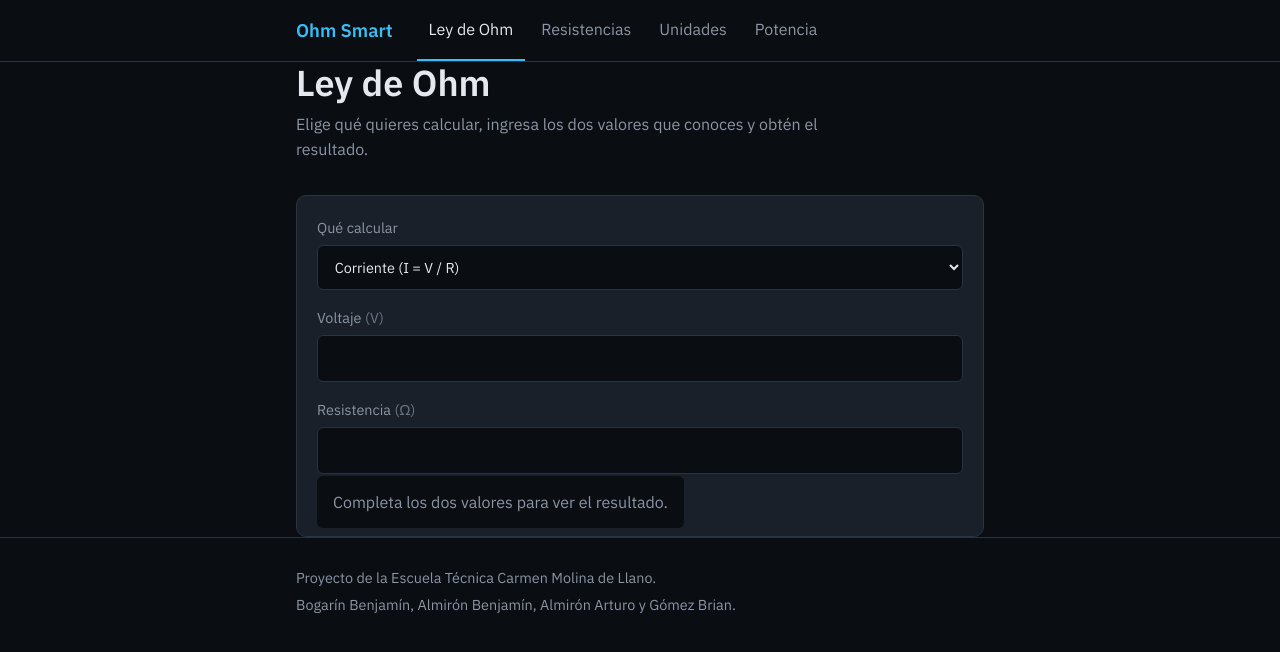
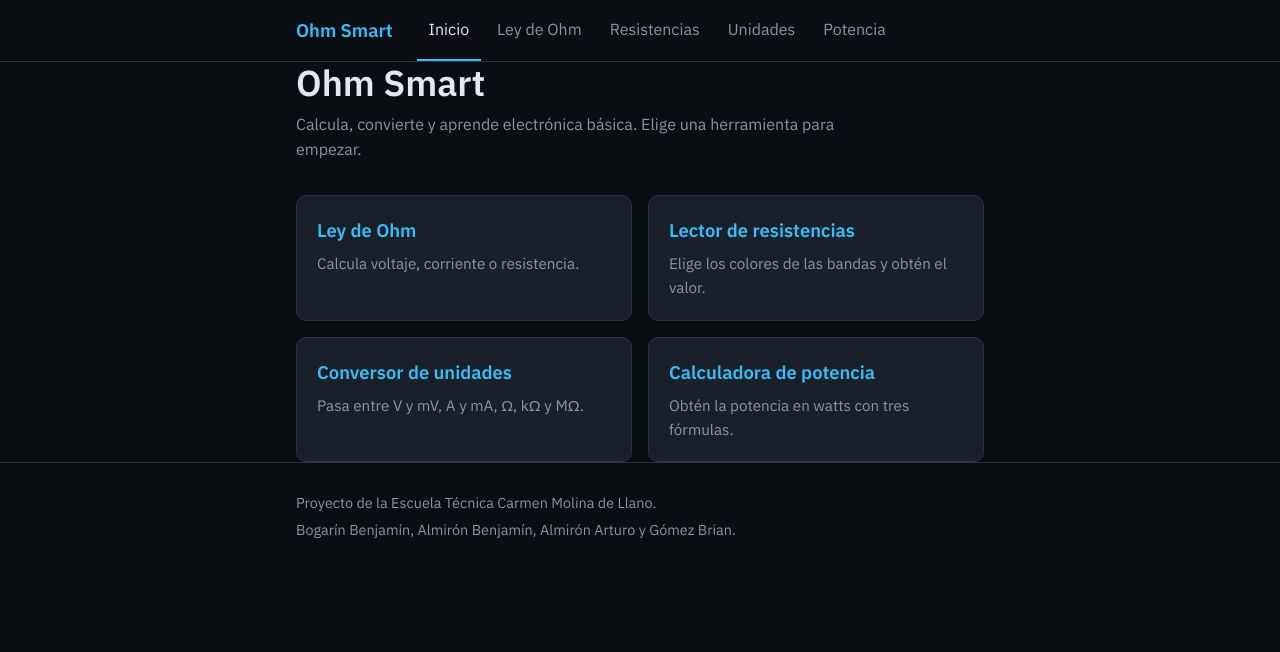
Before and after one commit to benjaminbogarin03-web/Ohm-Smart, a plain HTML site: page index.html in a window 1280 px wide. Drawn offline with Linux system fonts and the light colour scheme.

Commit message:
Update index.html

```diff
--- a/index.html
+++ b/index.html
@@ -44,6 +44,14 @@ input:focus,select:focus{border-color:var(--blue)}
 .sw button.on{border-color:var(--sky);box-shadow:0 0 0 2px var(--bg),0 0 0 4px var(--sky)}
 .rv{font:500 2rem "IBM Plex Mono",monospace;color:var(--sky)}
 .rt{color:var(--mute);margin:.25rem 0 0}
+.menu{display:grid;grid-template-columns:1fr 1fr;gap:1rem}
+.menu a{display:block;padding:1.25rem;background:var(--panel);border:1px solid var(--line);border-radius:10px;color:var(--txt);text-decoration:none}
+.menu a:hover{border-color:var(--blue)}
+.menu h2{margin:0 0 .35rem;font-size:1.15rem;font-weight:600;color:var(--sky)}
+.menu p{margin:0;color:var(--mute);font-size:.95rem}
+.volver{display:inline-block;color:var(--mute);text-decoration:none;margin-bottom:1.25rem;font-size:.9rem}
+.volver:hover{color:var(--txt)}
+@media(max-width:560px){.menu{grid-template-columns:1fr}}
 footer{border-top:1px solid var(--line);color:var(--mute);font-size:.9rem;padding:1.5rem 0 2.5rem}
 footer p{margin:.25rem 0}
 @media(max-width:480px){.sw button{width:2.4rem;height:2.4rem}}
@@ -51,8 +59,9 @@ footer p{margin:.25rem 0}
 </head>
 <body>
 <header><div class="wrap">
-  <span class="brand">Ohm Smart</span>
+  <a class="brand" href="#inicio" style="text-decoration:none">Ohm Smart</a>
   <nav aria-label="Herramientas">
+    <a href="#inicio" data-v="inicio">Inicio</a>
     <a href="#ohm" data-v="ohm">Ley de Ohm</a>
     <a href="#res" data-v="res">Resistencias</a>
     <a href="#uni" data-v="uni">Unidades</a>
@@ -61,9 +70,21 @@ footer p{margin:.25rem 0}
 </div></header>
 
 <main class="wrap">
-  <section id="ohm"><h1>Ley de Ohm</h1><p class="sub">Elige qué quieres calcular, ingresa los dos valores que conoces y obtén el resultado.</p><div class="tool"></div></section>
+  <section id="inicio">
+    <h1>Ohm Smart</h1>
+    <p class="sub">Calcula, convierte y aprende electrónica básica. Elige una herramienta para empezar.</p>
+    <div class="menu">
+      <a href="#ohm"><h2>Ley de Ohm</h2><p>Calcula voltaje, corriente o resistencia.</p></a>
+      <a href="#res"><h2>Lector de resistencias</h2><p>Elige los colores de las bandas y obtén el valor.</p></a>
+      <a href="#uni"><h2>Conversor de unidades</h2><p>Pasa entre V y mV, A y mA, Ω, kΩ y MΩ.</p></a>
+      <a href="#pot"><h2>Calculadora de potencia</h2><p>Obtén la potencia en watts con tres fórmulas.</p></a>
+    </div>
+  </section>
+
+  <section id="ohm" hidden><a class="volver" href="#inicio">← Menú principal</a><h1>Ley de Ohm</h1><p class="sub">Elige qué quieres calcular, ingresa los dos valores que conoces y obtén el resultado.</p><div class="tool"></div></section>
 
   <section id="res" hidden>
+    <a class="volver" href="#inicio">← Menú principal</a>
     <h1>Lector de resistencias</h1>
     <p class="sub">Elige la cantidad de bandas y toca el color de cada una. El valor se calcula al instante.</p>
     <div class="panel">
@@ -74,9 +95,9 @@ footer p{margin:.25rem 0}
     </div>
   </section>
 
-  <section id="uni" hidden><h1>Conversor de unidades</h1><p class="sub">Convierte voltios, amperios y ohmios entre sus múltiplos.</p><div class="tool"></div></section>
+  <section id="uni" hidden><a class="volver" href="#inicio">← Menú principal</a><h1>Conversor de unidades</h1><p class="sub">Convierte voltios, amperios y ohmios entre sus múltiplos.</p><div class="tool"></div></section>
 
-  <section id="pot" hidden><h1>Calculadora de potencia</h1><p class="sub">Calcula la potencia eléctrica en watts con la fórmula que se ajuste a tus datos.</p><div class="tool"></div></section>
+  <section id="pot" hidden><a class="volver" href="#inicio">← Menú principal</a><h1>Calculadora de potencia</h1><p class="sub">Calcula la potencia eléctrica en watts con la fórmula que se ajuste a tus datos.</p><div class="tool"></div></section>
 </main>
 
 <footer><div class="wrap">
@@ -190,12 +211,12 @@ $("#bandas").addEventListener("click",e=>{
 pintarRes();
 
 /* ---------- Navegación ---------- */
-const vistas=["ohm","res","uni","pot"];
+const vistas=["inicio","ohm","res","uni","pot"];
 function ir(){
-  let id=location.hash.slice(1);if(!vistas.includes(id))id="ohm";
+  let id=location.hash.slice(1);if(!vistas.includes(id))id="inicio";
   vistas.forEach(v=>{$("#"+v).hidden=v!==id;$('[data-v="'+v+'"]').setAttribute("aria-current",v===id?"page":"false")});
 }
-addEventListener("hashchange",ir);ir();
+addEventListener("hashchange",()=>{ir();scrollTo(0,0)});ir();
 </script>
 </body>
 </html>
```
